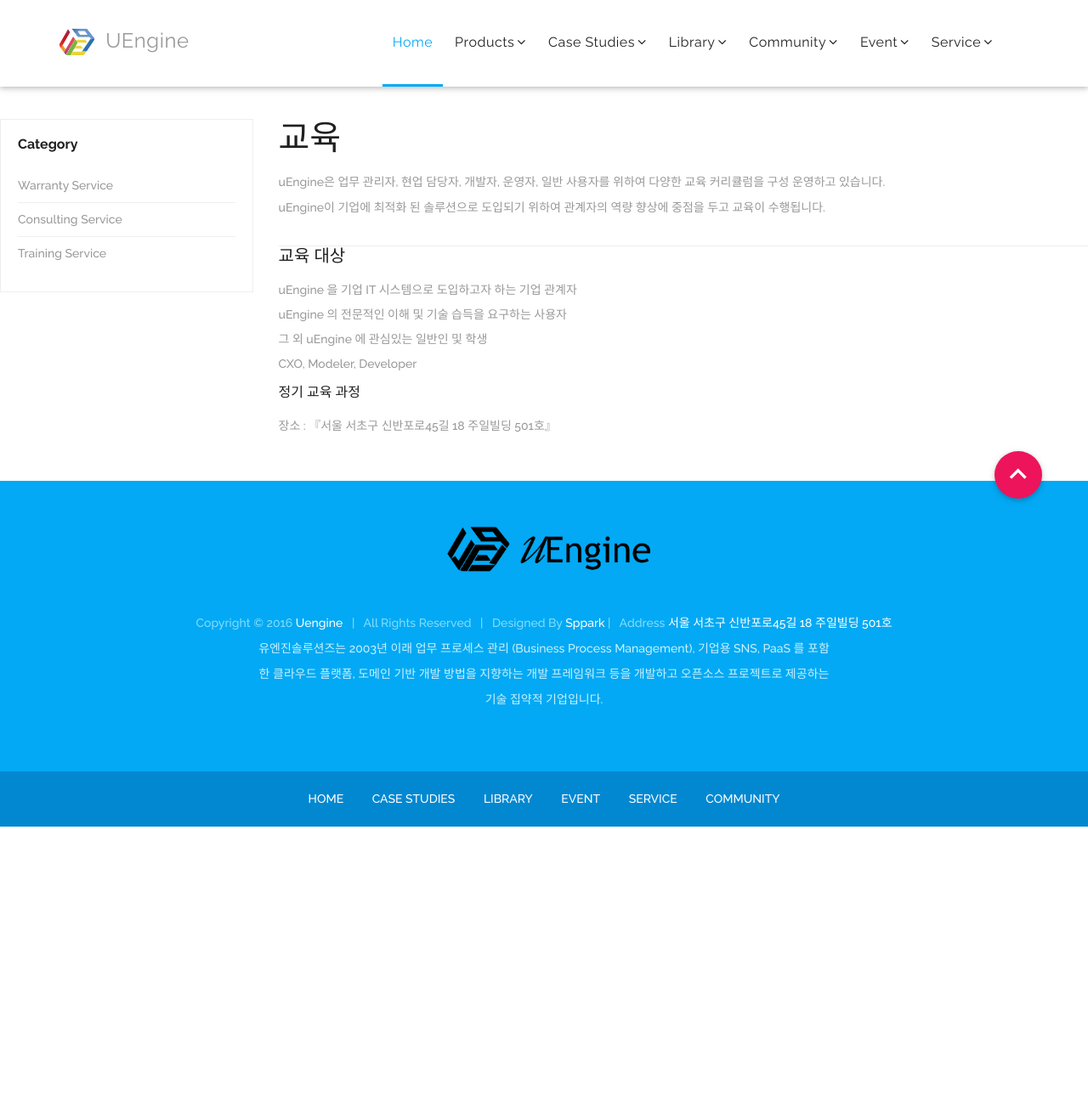
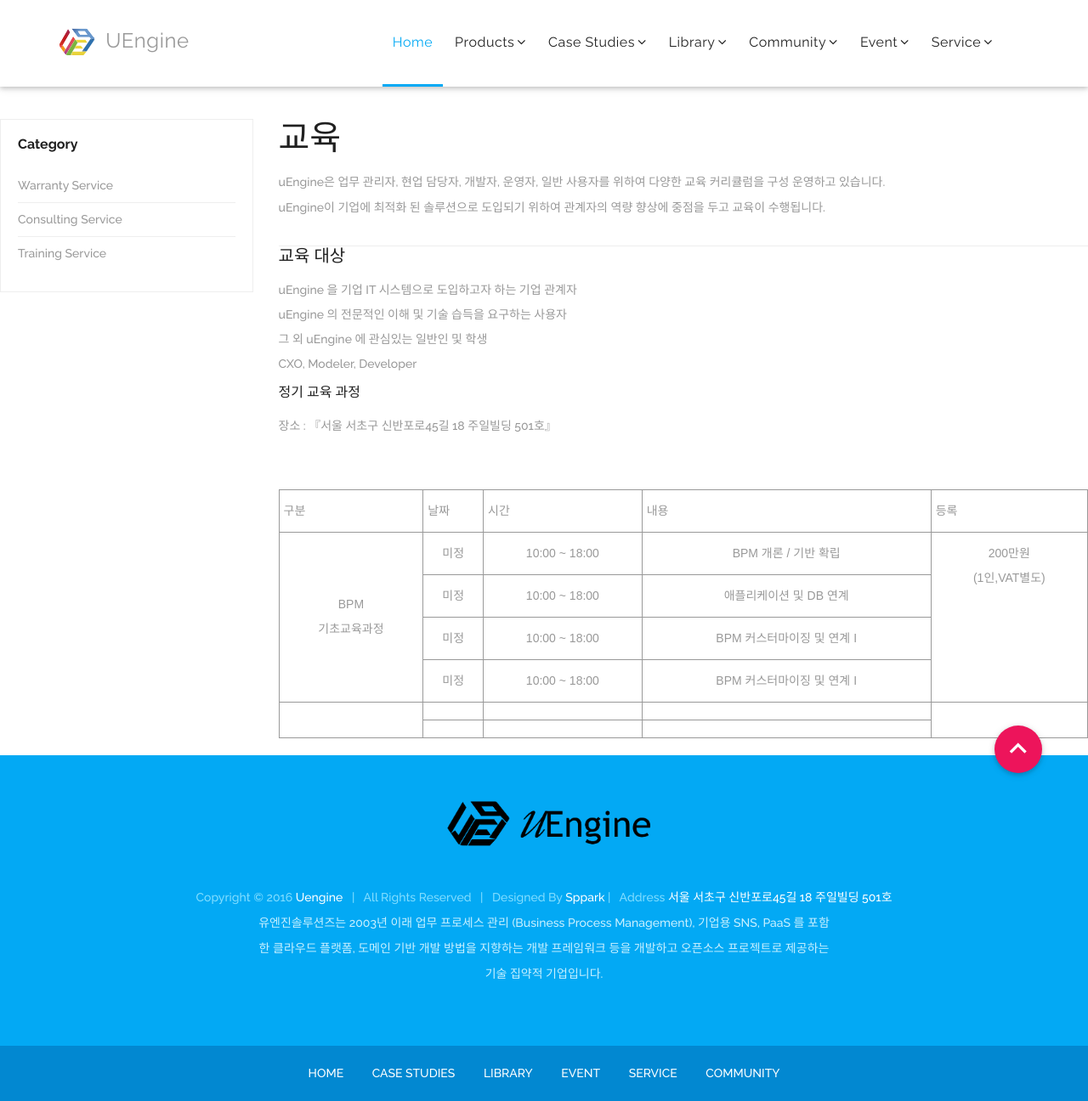
Before and after one commit to TheOpenCloudEngine/theopencloudengine.github.io, a Jekyll site: the page built from service/training.md, in a window 1280 px wide. Shown: the whole page at 85% size. Built offline with Jekyll 4.4.1, drawn with Linux system fonts in a browser that asks for light colours; our own code applies the rules of GitHub Pages for plain Markdown files; before the commit the page ends 973 px from its top, so only the background shows below that.

Commit message:
Update training.md

```diff
--- a/service/training.md
+++ b/service/training.md
@@ -21,3 +21,55 @@
 #### 정기 교육 과정
 
 장소 : 『서울 서초구 신반포로45길 18 주일빌딩 501호』
+<br>
+<style type="text/css">
+.tg  {border-collapse:collapse;border-spacing:0;}
+.tg td{font-family:Arial, sans-serif;font-size:14px;padding:10px 5px;border-style:solid;border-width:1px;overflow:hidden;word-break:normal;}
+.tg th{font-family:Arial, sans-serif;font-size:14px;font-weight:normal;padding:10px 5px;border-style:solid;border-width:1px;overflow:hidden;word-break:normal;}
+.tg .tg-s6z2{text-align:center}
+.tg .tg-baqh{text-align:center;vertical-align:top}
+.tg .tg-yw4l{vertical-align:top}
+</style>
+<table class="tg">
+  <tr>
+    <th class="tg-yw4l">구분</th>
+    <th class="tg-yw4l">날짜</th>
+    <th class="tg-yw4l">시간</th>
+    <th class="tg-yw4l">내용</th>
+    <th class="tg-yw4l">등록</th>
+  </tr>
+  <tr>
+    <td class="tg-s6z2" rowspan="4">BPM <br>기초교육과정</td>
+    <td class="tg-baqh">미정</td>
+    <td class="tg-baqh">10:00 ~ 18:00</td>
+    <td class="tg-baqh">BPM 개론 / 기반 확립</td>
+    <td class="tg-baqh" rowspan="4">200만원<br>(1인,VAT별도)</td>
+  </tr>
+  <tr>
+    <td class="tg-baqh">미정</td>
+    <td class="tg-baqh">10:00 ~ 18:00</td>
+    <td class="tg-baqh">애플리케이션 및 DB 연계</td>
+  </tr>
+  <tr>
+    <td class="tg-baqh">미정</td>
+    <td class="tg-baqh">10:00 ~ 18:00</td>
+    <td class="tg-baqh">BPM 커스터마이징 및 연계 I</td>
+  </tr>
+  <tr>
+    <td class="tg-baqh">미정</td>
+    <td class="tg-baqh">10:00 ~ 18:00</td>
+    <td class="tg-baqh">BPM 커스터마이징 및 연계 I</td>
+  </tr>
+  <tr>
+    <td class="tg-baqh" rowspan="2"></td>
+    <td class="tg-baqh"></td>
+    <td class="tg-baqh"></td>
+    <td class="tg-baqh"></td>
+    <td class="tg-baqh" rowspan="2"></td>
+  </tr>
+  <tr>
+    <td class="tg-baqh"></td>
+    <td class="tg-baqh"></td>
+    <td class="tg-baqh"></td>
+  </tr>
+</table>
```
